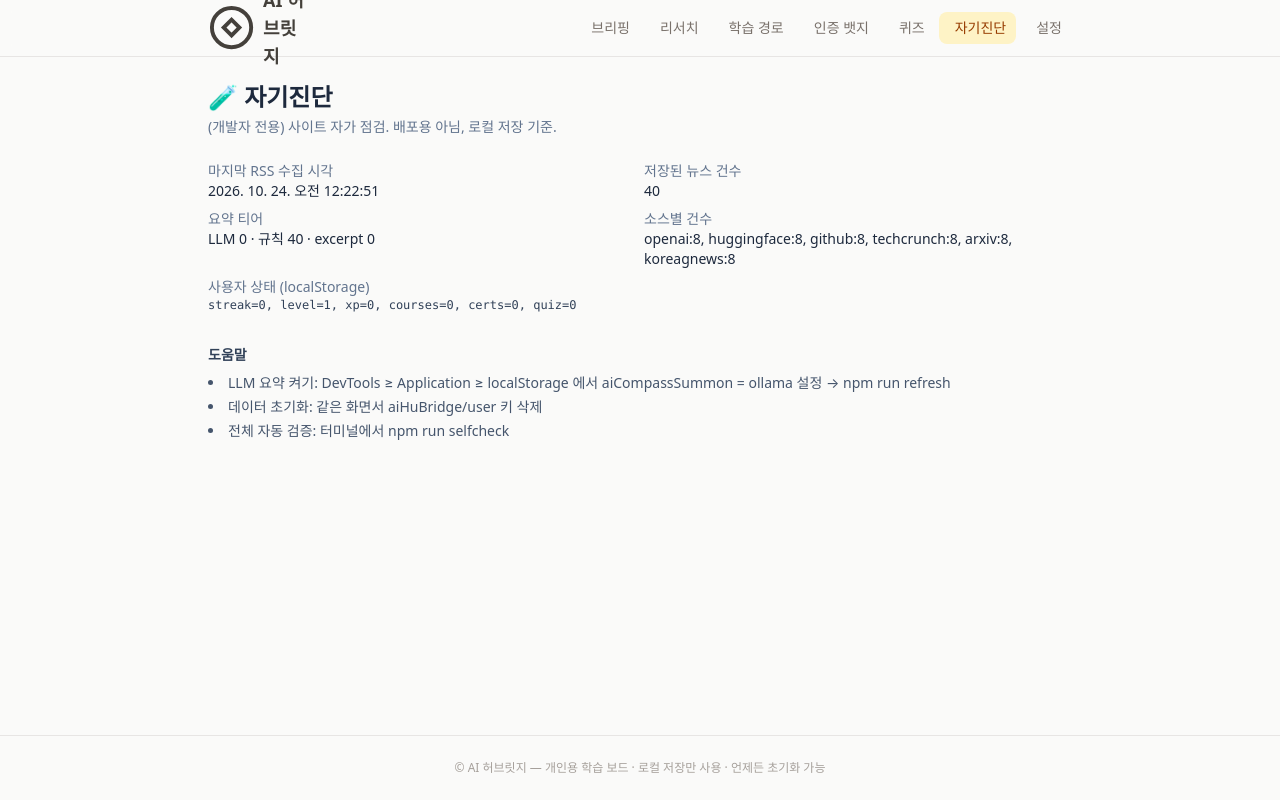
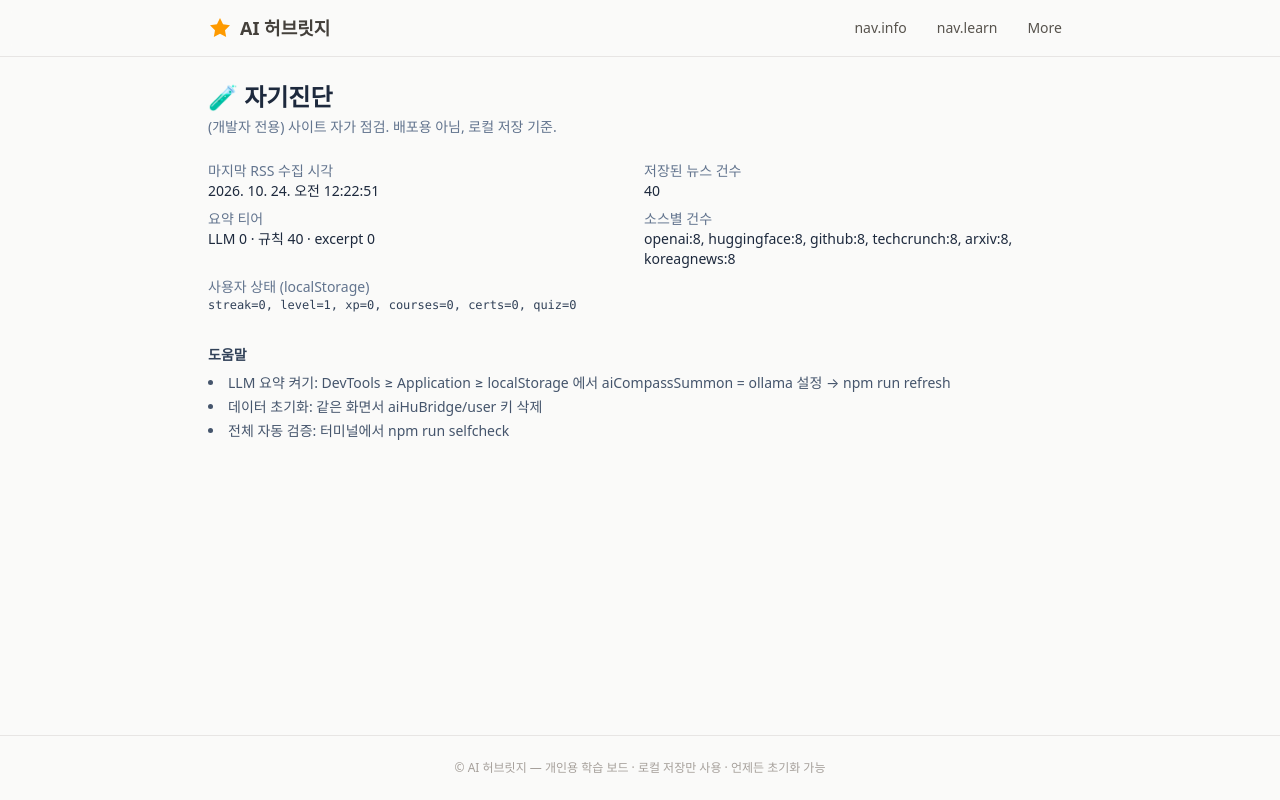
Before and after one commit to Oh-JunTaek/AIHuBridge, a React (Vite) app: page /dev in a window 1280 px wide. Built offline with nearby package versions, Linux system fonts and the light colour scheme; a web font is replaced by a local one.

Commit message:
feat: remove top text logo; add 2-level menu (정보관/학습관); relocalize nav labels

```diff
--- a/src/lib/i18n.ts
+++ b/src/lib/i18n.ts
@@ -152,13 +152,15 @@ const en: Dict = {
     more: '↻ Another term',
   },
   nav: {
-    briefing: 'Briefing',
-    research: 'Research',
-    path: 'Learning Path',
-    certs: 'Certificates',
-    quiz: 'Quiz',
-    dev: 'Diagnostics',
-    settings: 'Settings',
+    briefing: '브리핑',
+    info: '정보관',
+    learn: '학습관',
+    research: 'AI뉴스',
+    path: '학습 커리큘럼',
+    certs: '인증기관교육',
+    quiz: '퀴즈',
+    dev: '개발자',
+    settings: '설정',
   },
   footer: { copy: 'Personal learning board · local storage only · reset anytime' },
   settings: {
--- a/src/routes/Root.tsx
+++ b/src/routes/Root.tsx
@@ -1,23 +1,37 @@
 import { Outlet, NavLink } from 'react-router-dom';
 import { nav } from '../lib/config';
 import {
-  CompassIcon,
-  HomeIcon,
+  BadgeIcon,
   BookIcon,
   PathIcon,
-  BadgeIcon,
   QuizIcon,
   SettingsIcon,
   DevIcon,
 } from '../components/icons';
 import { useT } from '../lib/i18n';
 
-// 라우팅 + 번역 키 매핑 (label은 useT로 현지화)
-const linkConfs = [
-  { to: '/', key: 'nav.briefing', icon: <HomeIcon /> },
+// 2-Level 메뉴 구조 (정보관 / 학습관 + More)
+const topMenu = [
+  {
+    id: 'info',
+    labelKey: 'nav.info',
+    icon: <BookIcon />,
+    children: [
       { to: '/research', key: 'nav.research', icon: <BookIcon /> },
+    ],
+  },
+  {
+    id: 'learn',
+    labelKey: 'nav.learn',
+    icon: <PathIcon />,
+    children: [
       { to: '/path', key: 'nav.path', icon: <PathIcon /> },
       { to: '/certs', key: 'nav.certs', icon: <BadgeIcon /> },
+    ],
+  },
+];
+
+const moreLinks = [
   { to: '/quiz', key: 'nav.quiz', icon: <QuizIcon /> },
   { to: '/dev', key: 'nav.dev', icon: <DevIcon /> },
   { to: '/settings', key: 'nav.settings', icon: <SettingsIcon /> },
@@ -26,33 +40,51 @@ const linkConfs = [
 export default function Root() {
   const t = useT();
   return (
-    <div
-      className="min-h-screen bg-stone-50 text-stone-700 dark:bg-stone-950 dark:text-stone-200 flex flex-col transition-colors"
-    >
+    <div className="min-h-screen bg-stone-50 text-stone-700 dark:bg-stone-950 dark:text-stone-200 flex flex-col transition-colors">
       <header className="sticky top-0 z-20 bg-stone-50/80 dark:bg-stone-950/80 backdrop-blur border-b border-stone-200 dark:border-stone-700">
         <div className="mx-auto max-w-4xl px-4 h-14 flex items-center justify-between">
+          {/* 로고: 텍스트 → SVG 아이콘 */}
           <div className="flex items-center gap-2 font-semibold text-lg">
-            <CompassIcon />
+            <BadgeIcon className="h-6 w-6 text-amber-500" />
             <span>{nav.siteName}</span>
           </div>
+
           <nav className="flex items-center gap-1 overflow-x-auto">
-            {linkConfs.map((l) => (
+            {topMenu.map((group) => (
+              <div key={group.id} className="relative group">
+                <button
+                  type="button"
+                  className="flex items-center gap-1.5 rounded-lg px-2.5 py-1.5 text-sm font-medium text-stone-600 dark:text-stone-300 hover:bg-stone-200/60 dark:hover:bg-stone-700/60 whitespace-nowrap"
+                >
+                  {group.icon}
+                  <span>{t(group.labelKey)}</span>
+                </button>
+
+                {/* 2-Level 드롭다운 */}
+                <div className="absolute left-0 top-full mt-1 hidden min-w-[140px] flex-col gap-1 rounded-lg bg-stone-100 dark:bg-stone-800 p-1 text-sm shadow-lg group-hover:flex">
+                  {group.children.map((child) => (
                     <NavLink
-                key={l.to}
-                to={l.to}
+                      key={child.to}
+                      to={child.to}
                       end
                       className={({ isActive }) =>
-                  `flex items-center gap-1.5 rounded-lg px-2.5 py-1.5 text-sm font-medium whitespace-nowrap ${
+                        `flex items-center gap-1.5 rounded-md px-2 py-1.5 whitespace-nowrap ${
                           isActive
-                      ? 'bg-amber-100 dark:bg-amber-900/40 text-amber-800 dark:text-amber-200'
-                      : 'text-stone-500 dark:text-stone-400 hover:bg-stone-200/60 dark:hover:bg-stone-700/60'
+                            ? 'bg-amber-100 dark:bg-amber-900/40 text-amber-800 dark:text-amber-200 font-medium'
+                            : 'text-stone-600 dark:text-stone-300 hover:bg-stone-200/60 dark:hover:bg-stone-700/60'
                         }`
                       }
                     >
-                {l.icon}
-                <span>{t(l.key)}</span>
+                      {child.icon}
+                      <span>{t(child.key)}</span>
                     </NavLink>
                   ))}
+                </div>
+              </div>
+            ))}
+
+            {/* More: 퀴즈 / 개발자 / 설정 */}
+            <MoreMenu links={moreLinks} t={t} />
           </nav>
         </div>
       </header>
@@ -67,3 +99,42 @@ export default function Root() {
     </div>
   );
 }
+
+// More 버튼 컴포넌트 (간결화)
+import { useState } from 'react';
+function MoreMenu({ links, t }: { links: typeof moreLinks; t: ReturnType<typeof useT> }) {
+  const [open, setOpen] = useState(false);
+  return (
+    <div className="relative" onMouseLeave={() => setOpen(false)}>
+      <button
+        type="button"
+        onClick={() => setOpen(!open)}
+        className="flex items-center gap-1.5 rounded-lg px-2.5 py-1.5 text-sm font-medium text-stone-600 dark:text-stone-300 hover:bg-stone-200/60 dark:hover:bg-stone-700/60 whitespace-nowrap"
+      >
+        <SettingsIcon />
+        <span>More</span>
+      </button>
+      {open && (
+        <div className="absolute right-0 top-full mt-1 flex min-w-[140px] flex-col gap-1 rounded-lg bg-stone-100 dark:bg-stone-800 p-1 text-sm shadow-lg">
+          {links.map((l) => (
+            <NavLink
+              key={l.to}
+              to={l.to}
+              end
+              className={({ isActive }) =>
+                `flex items-center gap-1.5 rounded-md px-2 py-1.5 whitespace-nowrap ${
+                  isActive
+                    ? 'bg-amber-100 dark:bg-amber-900/40 text-amber-800 dark:text-amber-200 font-medium'
+                    : 'text-stone-600 dark:text-stone-300 hover:bg-stone-200/60 dark:hover:bg-stone-700/60'
+                }`
+              }
+            >
+              {l.icon}
+              <span>{t(l.key)}</span>
+            </NavLink>
+          ))}
+        </div>
+      )}
+    </div>
+  );
+}
```
Also changed, not shown: icon/HuBridge.png (added), icon/LOGO.png (added). Lines whose indentation alone changed are shown as unchanged.
